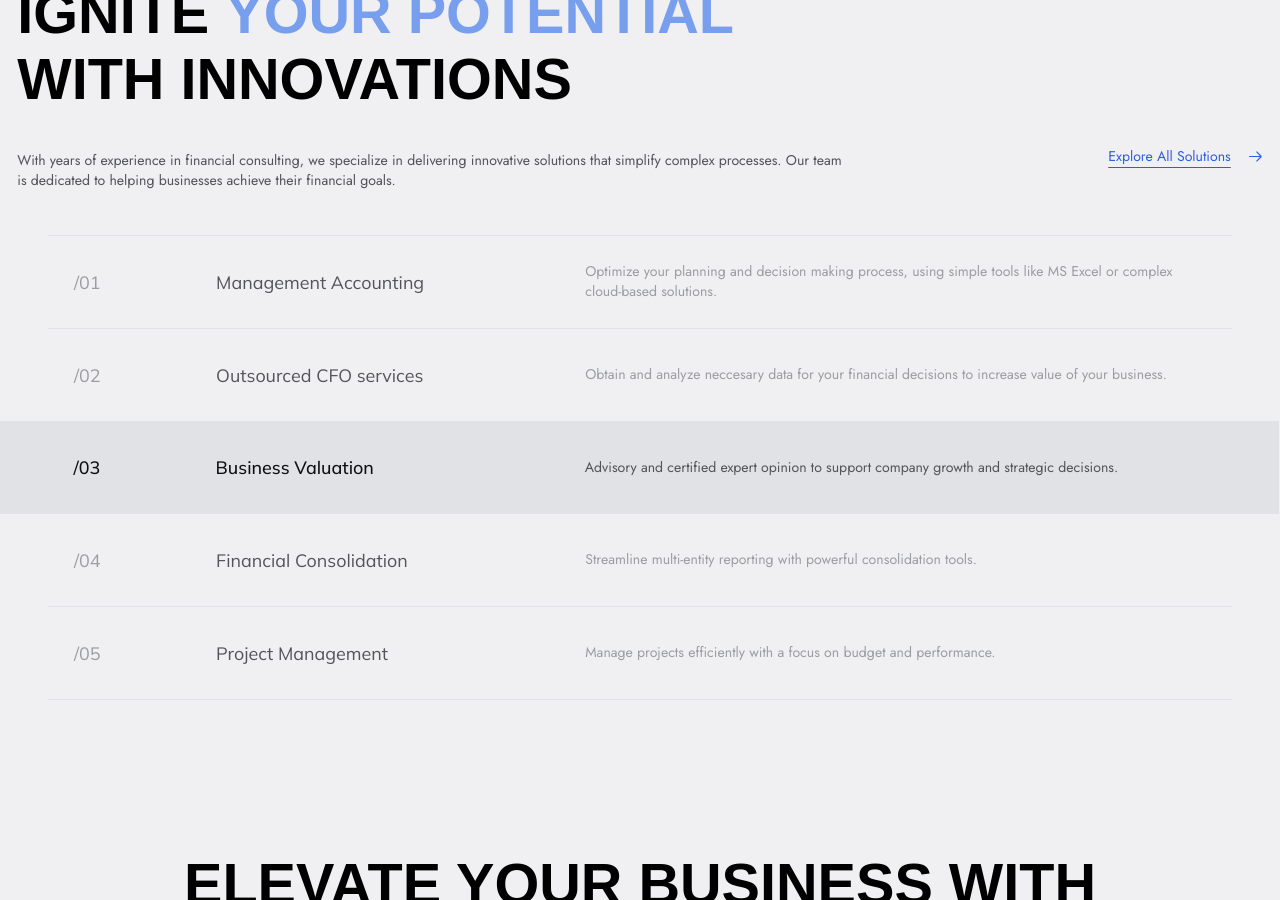
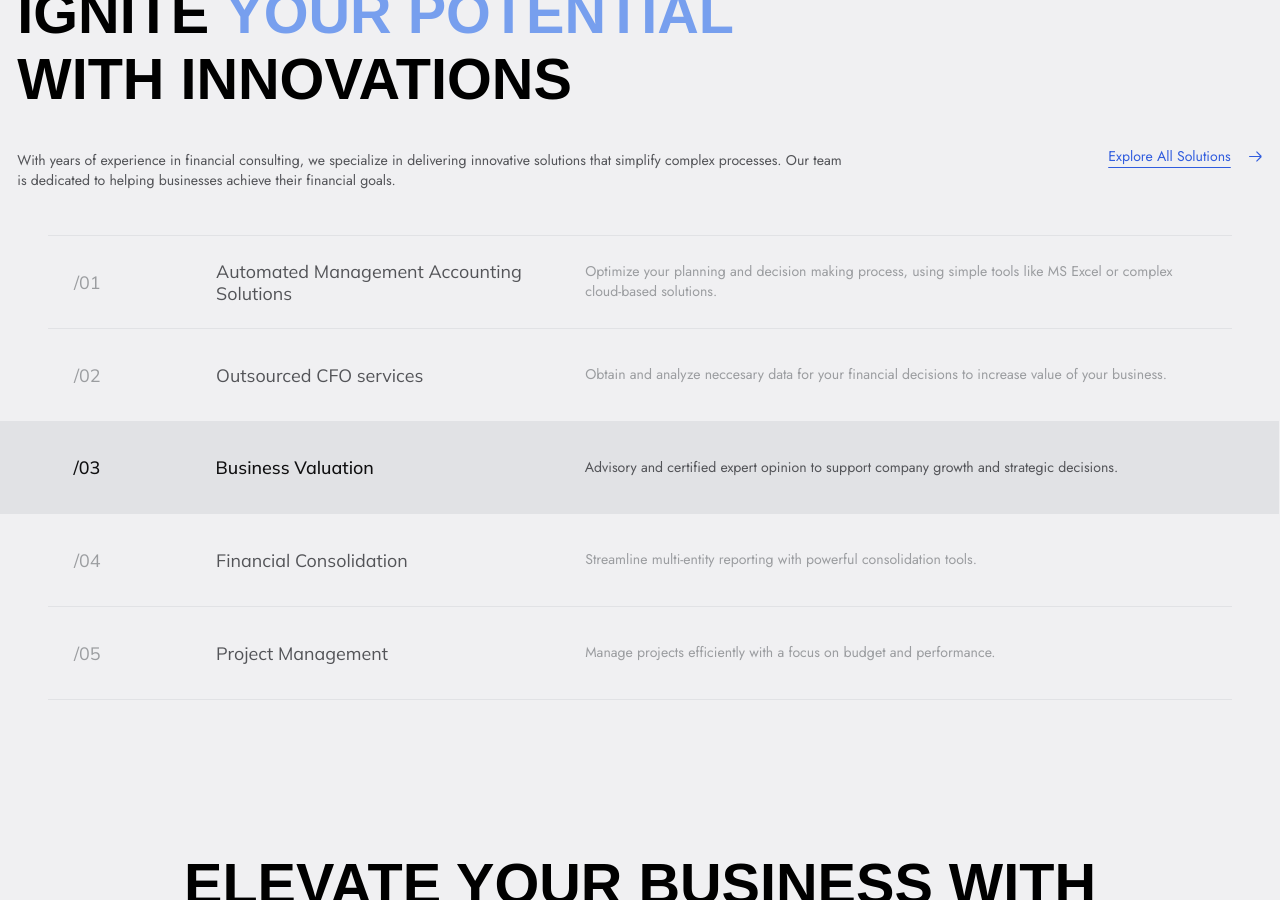
Before and after one commit to amaksix/5w, a Jekyll site: the page built from en/index.md, in a window 1280 px wide and 900 px high, scrolled down 1556 px. Built offline with Jekyll 4.4.1, drawn with Linux system fonts in a browser that asks for light colours; some web fonts are replaced.

Commit message:
changed translation homepage

```diff
--- a/_data/translations.yml
+++ b/_data/translations.yml
@@ -15,7 +15,7 @@ en:
   contact_us_text: "Take the next step toward financial excellence. Contact us today for a personalized consultation."
   products_button: "Explore All Solutions"
 
-  solutions_element_first_header: "Management Accounting"
+  solutions_element_first_header: "Automated Management Accounting Solutions"
   solutions_element_second_header: "Outsourced CFO services"
   solutions_element_third_header: "Business Valuation"
   solutions_element_forth_header: "Financial Consolidation"
```
